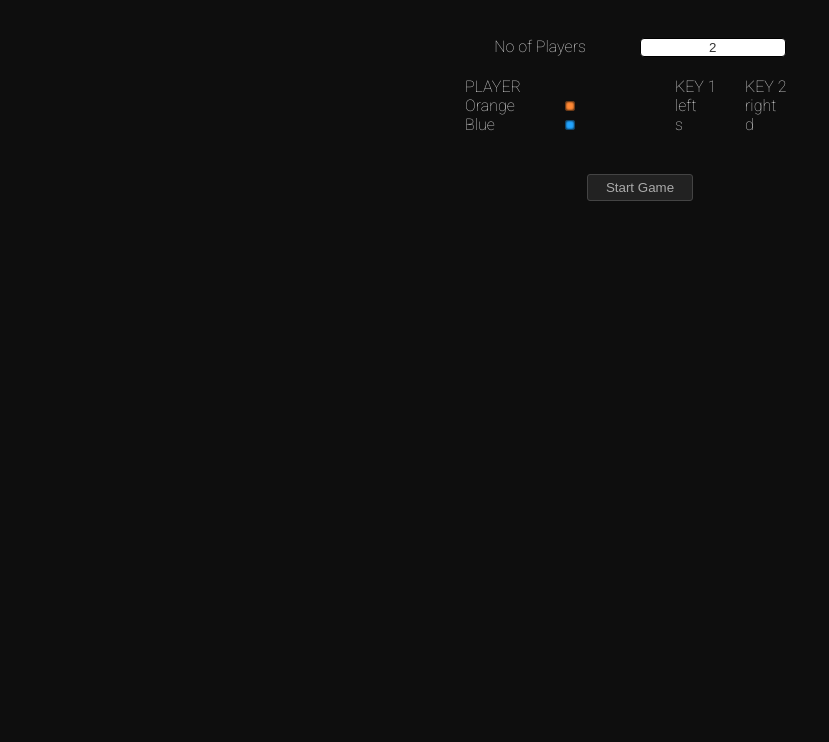
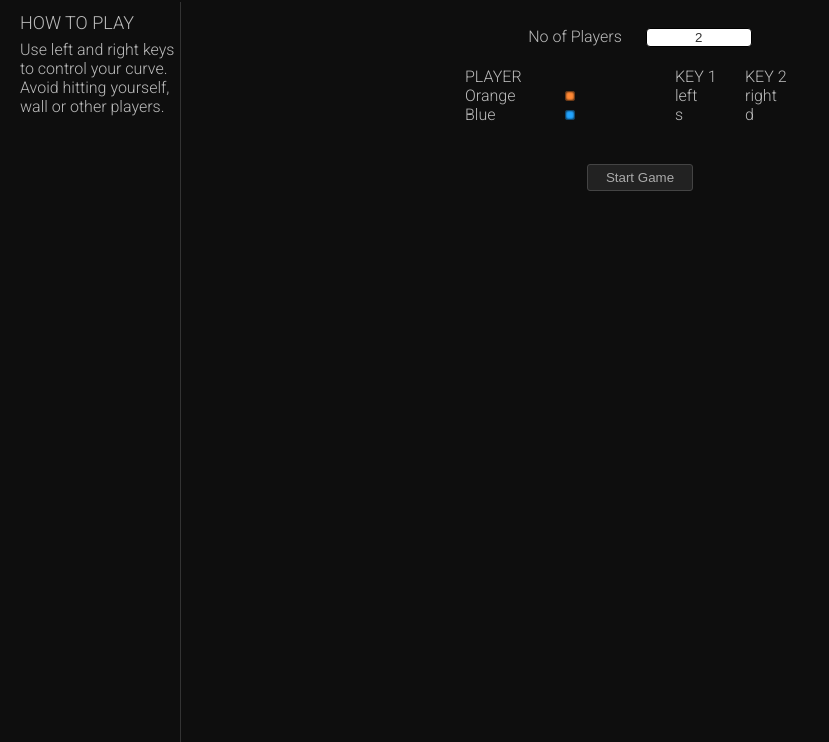
Before and after one commit to sdslabs/Curvy, a plain HTML site: page index.html in a window 1280 px wide. Shown: the part 88-830 px from the top of the page, without its empty margins (0-829 px from the left). Drawn offline with Linux system fonts and the light colour scheme.

Commit message:
Using capture event handler, added HowTo, changed font-weight,color, fixed score counter

```diff
--- a/index.html
+++ b/index.html
@@ -3,7 +3,7 @@
 	<head>
 		<meta charset="utf-8">
 		<title>Curvy</title>
-		<link href='https://fonts.googleapis.com/css?family=Roboto:400,100,100italic,300,300italic,400italic' rel='stylesheet' type='text/css'>
+		<link href='https://fonts.googleapis.com/css?family=Roboto:100,300' rel='stylesheet' type='text/css'>
 		<link rel='stylesheet' href='style.css' type='text/css'>
 	</head>
 	<body >
@@ -12,7 +12,16 @@
 			<div class="header">
 				Curvy
 			</div>
-			<div class="contentDiv">
+			<div class="mainDiv">
+				<div class="sideDiv leftDiv">
+					<div id="gameStatus">
+						<div class="sideHeading">HOW TO PLAY</div>
+						<div id="scores">
+							Use left and right keys to control your curve. Avoid hitting yourself, wall or other players.
+						</div>
+					</div>
+				</div>
+				<div class="centerDiv">
 					<div class="playerCountDiv">
 						<label class="prompt">No of Players</label>
 						<input id="playerCount" value="2" onkeyup="playerCountChanged()">
@@ -29,6 +38,7 @@
 					<div class="buttonPanelDiv"><button onclick="redirectToGame()" class="startButton">Start Game</button></div>
 				</div>
 			</div>
+		</div>
 		<script src="common.js"></script>
 		<script src="index.js"></script>
 	</body>
--- a/style.css
+++ b/style.css
@@ -7,11 +7,11 @@ body{
 	background-repeat: no-repeat;
 	font-family: 'Roboto';
 	font-size: 16px;
-	font-weight: 100;
+	font-weight: 300;
 	margin: 0;
 	padding: 0;
 	height: 100%;
-	color: #ddd;
+	color: #bbb;
 	/*background: radial-gradient(circle, #151515 5%, #101010 20%, #080808 30%, #050505 40%, black 100%);;*/
 	/*background: -webkit-gradient(radial, 50% 50%, 20, 50% 50%, 400, from(#292222), to(#111));*/
 	/*background: linear-gradient(#040404, #111);*/
@@ -63,8 +63,8 @@ body{
 
 }
 
-.contentDiv{
-	margin-top: 35px;
+.centerDiv{
+	display: inline-block;
 }
 
 .playerCanvas{
@@ -73,11 +73,12 @@ body{
 }
 
 .playerCountDiv{
+	margin-top: 25px;
 	text-align: center;
 }
 
 #playerCount{
-	width: 140px;
+	width: 100px;
 	text-align: center;
 }
 
@@ -121,7 +122,7 @@ div.playerColorDiv{
 }
 
 .prompt{
-	margin-right: 50px;
+	margin-right: 20px;
 }
 
 .playerNameStatusDiv{
```
Also changed, not shown: game.html (+1 -1 lines), game.js (+3 -5 lines), images/car.png (deleted), images/defend1.jpg (deleted), images/road2.jpg (deleted). Lines whose indentation alone changed are shown as unchanged.
